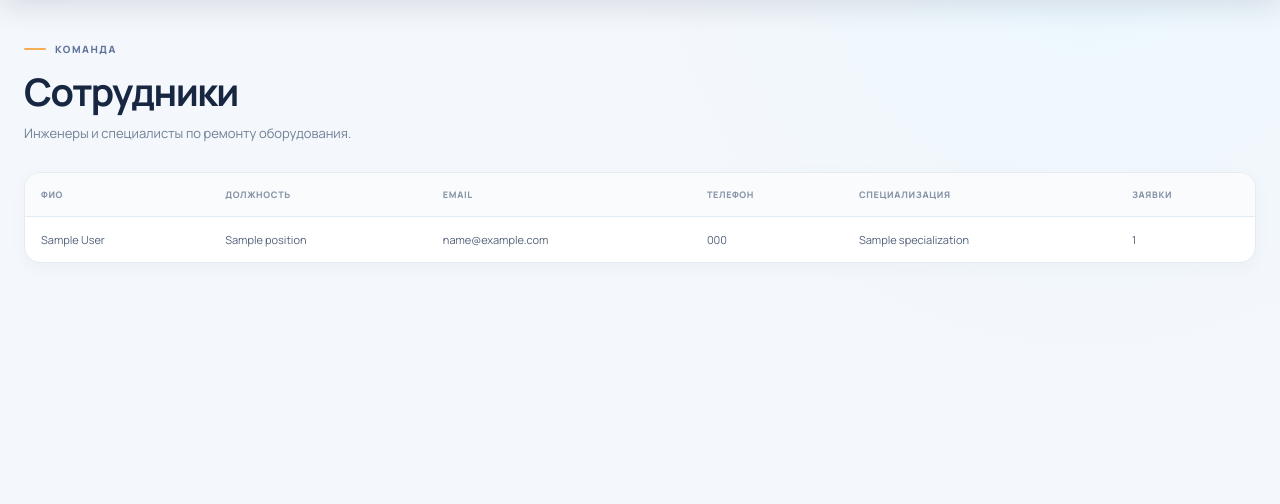
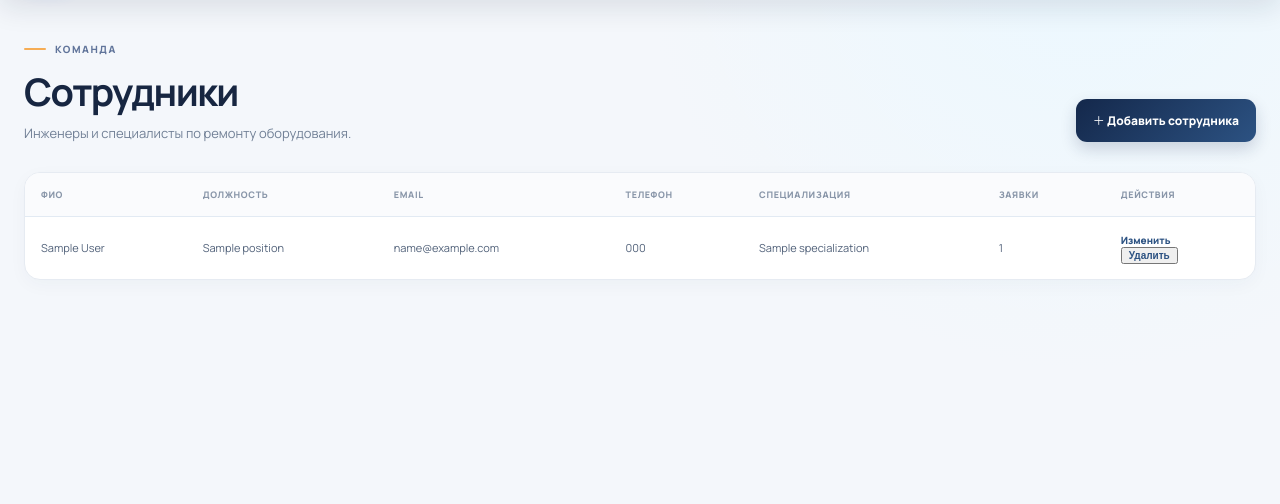
Before and after one commit to RShukrona/UchPrak2026, a Flask app: page /employees in a window 1280 px wide. Shown: the part 78-582 px from the top of the page. Run offline with Flask 3, Linux system fonts and the light colour scheme; the visitor is signed in with stand-in values (Sample User, id 1); a database or web service that is not in the repository returns one stand-in record (values such as "Sample title"); some libraries are stand-ins or nearby versions.

Commit message:
Подключить действия управления в списках

```diff
--- a/templates/employees.html
+++ b/templates/employees.html
@@ -1,4 +1,4 @@
 {% extends "base.html" %}
 {% block title %}Сотрудники — СК Держава{% endblock %}
-{% block content %}<div class="page-heading"><div><div class="eyebrow"><span class="eyebrow-line"></span> КОМАНДА</div><h1>Сотрудники</h1><p class="muted">Инженеры и специалисты по ремонту оборудования.</p></div></div>
-<div class="table-card table-scroll"><table><thead><tr><th>ФИО</th><th>Должность</th><th>Email</th><th>Телефон</th><th>Специализация</th><th>Заявки</th></tr></thead><tbody>{% for e in rows %}<tr><td>{{ e.full_name }}</td><td>{{ e.position }}</td><td>{{ e.email }}</td><td>{{ e.phone or '—' }}</td><td>{{ e.specialization or '—' }}</td><td>{{ e.requests_count }}</td></tr>{% else %}<tr><td colspan="6" class="empty-cell">Сотрудники не найдены.</td></tr>{% endfor %}</tbody></table></div>{% endblock %}
+{% block content %}<div class="page-heading"><div><div class="eyebrow"><span class="eyebrow-line"></span> КОМАНДА</div><h1>Сотрудники</h1><p class="muted">Инженеры и специалисты по ремонту оборудования.</p></div><a class="button button-primary" href="{{ url_for('employee_add') }}">＋ Добавить сотрудника</a></div>
+<div class="table-card table-scroll"><table><thead><tr><th>ФИО</th><th>Должность</th><th>Email</th><th>Телефон</th><th>Специализация</th><th>Заявки</th><th>Действия</th></tr></thead><tbody>{% for e in rows %}<tr><td>{{ e.full_name }}</td><td>{{ e.position }}</td><td>{{ e.email }}</td><td>{{ e.phone or '—' }}</td><td>{{ e.specialization or '—' }}</td><td>{{ e.requests_count }}</td><td><a class="table-link" href="{{ url_for('employee_edit', item_id=e.id) }}">Изменить</a><form method="post" action="{{ url_for('employee_delete', item_id=e.id) }}"><input type="hidden" name="csrf_token" value="{{ csrf_token() }}"><button class="table-link danger-link" type="submit">Удалить</button></form></td></tr>{% else %}<tr><td colspan="7" class="empty-cell">Сотрудники не найдены.</td></tr>{% endfor %}</tbody></table></div>{% endblock %}
```
